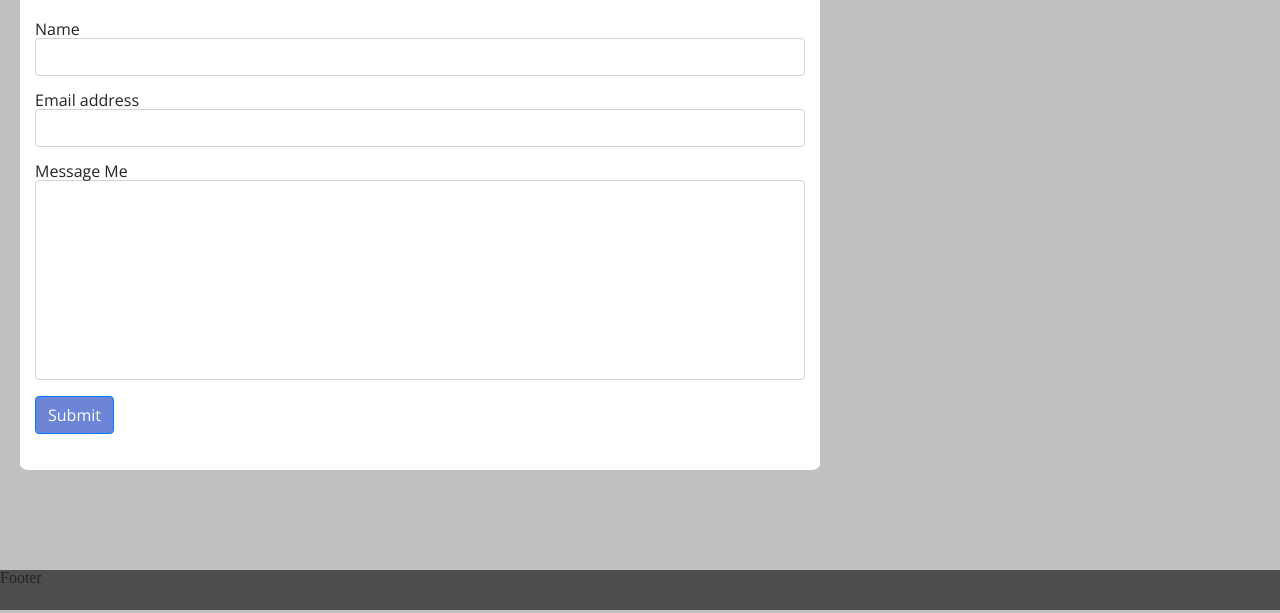
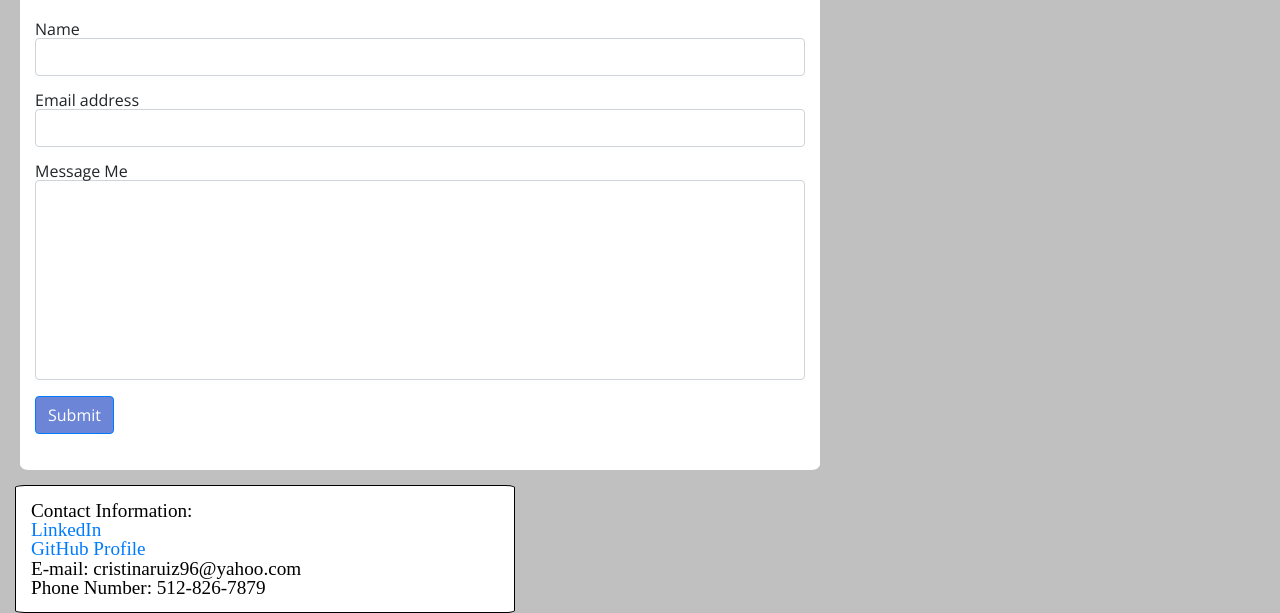
Before and after one commit to cristinaruiz21/cristinaruiz21.github.io, a plain HTML site: page contact.html in a window 1280 px wide. Shown: the part 198-811 px from the top of the page. Drawn offline with nearby package versions, Linux system fonts and the light colour scheme.

Commit message:
Updated portfolio layout and added contact me links

```diff
--- a/Assets/style.css
+++ b/Assets/style.css
@@ -9,7 +9,7 @@ html,body{
 
 h1{
     font-size: 1cm;
-    weight: bold;
+    font-weight: bold;
     color: black;
     font-family: 'Open Sans', sans-serif;
 }
@@ -51,7 +51,7 @@ label{
 
 .jumbotron1{
     width: 900px;
-    height: 700px;
+    height: 500px;
     padding: 15px;
     margin-top: 40px;
     margin-left: 20px;
@@ -112,20 +112,29 @@ body{
   height: 40px;
 }
 
-.content-inside{
-    width: 100%;
-    height: 100px;
-}
-
 .col-md-8{
     line-height: 1.7;
     font-family: 'Open Sans', sans-serif;
 }
 
-.content{
-    min-height: 80%;
-    margin-bottom: -50px;
+.links{
+    font-size: larger;
+    color: black;
+    border-style: solid;
+    border-color: black;
+    border-width: 0.3mm;
+    border-radius: 2%;
+    background-color: white;
+    padding-top: 15px;
+    padding-bottom: 15px;
+    padding-left: 15px;
+    padding-right: 15px;
+    margin-top: 15px;
+    margin-left: 15px;
+    margin-bottom: 15px;
+    width: 500px;
 }
+
 
 @media screen and (max-width:700px){
     .jumbotron, .jumbotron1, .jumbotron2, .content{
--- a/contact.html
+++ b/contact.html
@@ -34,6 +34,8 @@
   </nav>
 <body>
     <container>
+      <div class="row">
+        <div class="col-md-6">
       <!--Jumbotron heading-->
         <div class="jumbotron2">
          <h1 class="display-4">Contact Me</h1>
@@ -54,12 +56,23 @@
               <button type="submit" class="btn btn-primary">Submit</button>
             </form>
         </div>
-
+        </div>
+      </div>
     </container>
-    <div class="content-inside"></div>
-    <footer class="footer">
-      <p>Footer</p>
-    </footer>
-
+    <div class="links">
+      <h2>Contact Information:</h2>
+      <div class="LinkedIn">
+        <a href="https://www.linkedin.com/in/cristina-ruiz-47527a134">LinkedIn</a>
+      </div>
+      <div class="github">
+        <a href="https://github.com/cristinaruiz21">GitHub Profile</a>
+      </div>
+      <div class="email">
+        <p>E-mail: cristinaruiz96@yahoo.com</p>
+      </div>
+      <div class="phone">
+        <p>Phone Number: 512-826-7879</p>
+      </div>
+    </div>
 </body>
 </html>
```
Also changed, not shown: index.html (+0 -4 lines), portfolio.html (+9 -18 lines). Lines whose indentation alone changed are shown as unchanged.
